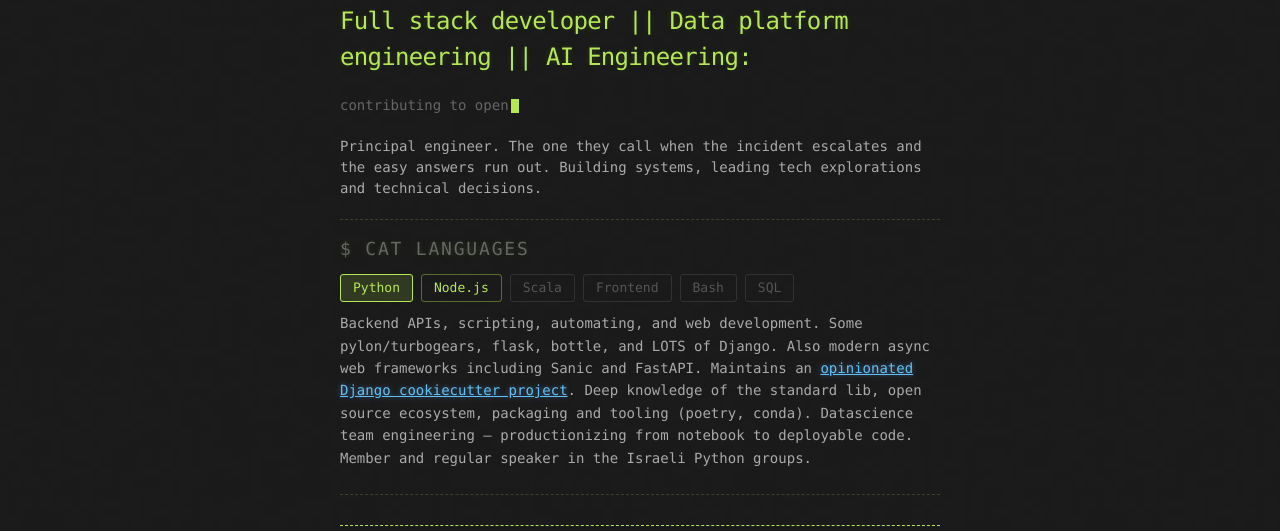
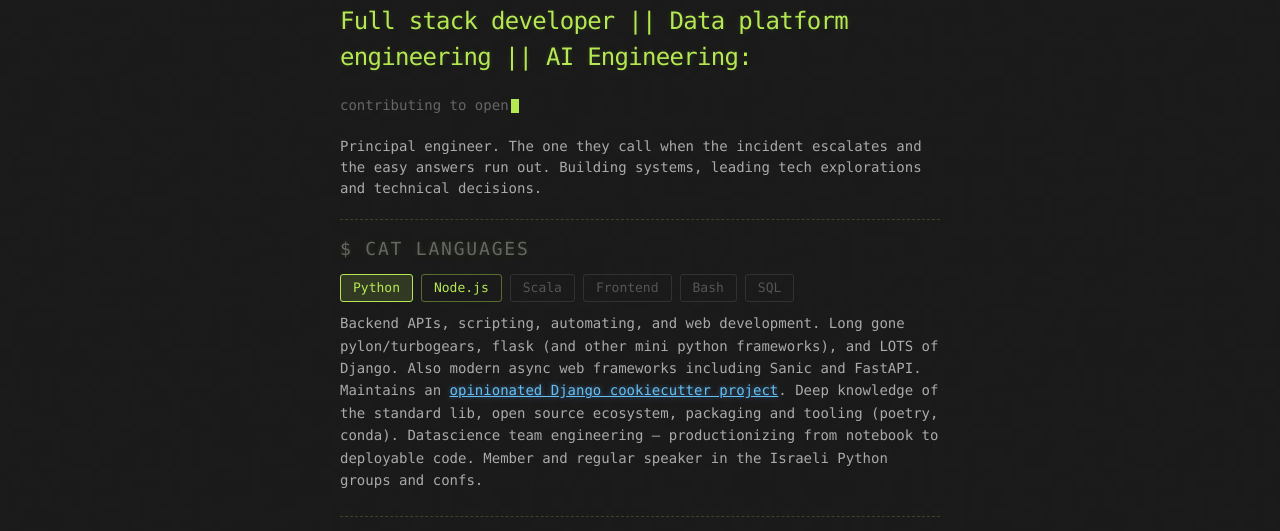
Before and after one commit to alonisser/cv, a plain HTML site: page index.html in a window 1280 px wide. Shown: the part 235-766 px from the top of the page. Drawn offline with Linux system fonts and the light colour scheme.

Commit message:
text change

```diff
--- a/index.html
+++ b/index.html
@@ -297,12 +297,12 @@
                 <li><span class="lang-tag dimmed" data-lang="sql">SQL</span></li>
             </ul>
             <div class="lang-detail active" id="lang-python">
-                Backend APIs, scripting, automating, and web development. Some pylon/turbogears, flask, bottle, and LOTS
+                Backend APIs, scripting, automating, and web development. Long gone pylon/turbogears, flask (and other mini python frameworks), and LOTS
                 of Django. Also modern async web frameworks including Sanic and FastAPI.
                 Maintains an <a href="https://github.com/alonisser/django-poetry-opinionated-cookiecutter" target="_blank">opinionated Django cookiecutter project</a>.
                 Deep knowledge of the standard lib, open source ecosystem, packaging and tooling (poetry, conda).
                 Datascience team engineering — productionizing from notebook to deployable code.
-                Member and regular speaker in the Israeli Python groups.
+                Member and regular speaker in the Israeli Python groups and confs.
             </div>
             <div class="lang-detail" id="lang-nodejs">
                 Lots of experience with Node.js development, libraries, tooling and testing.
```
